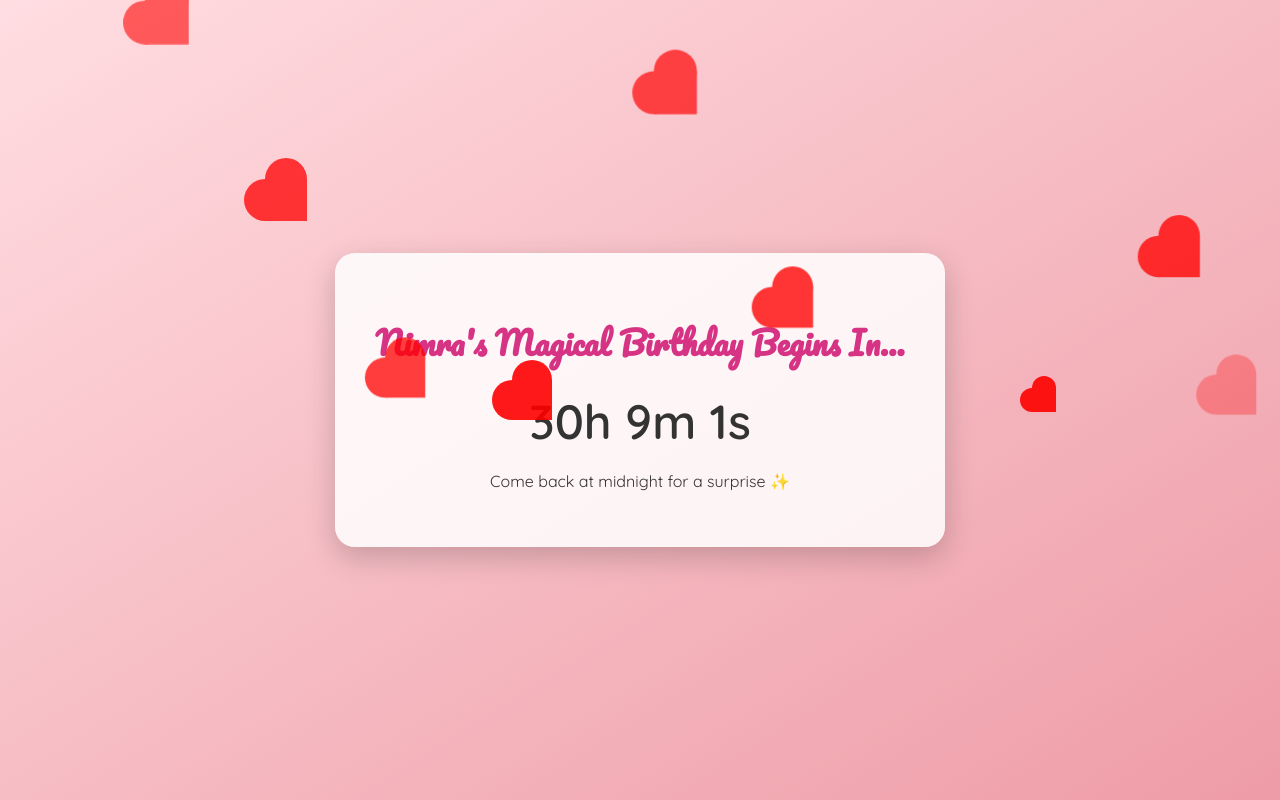
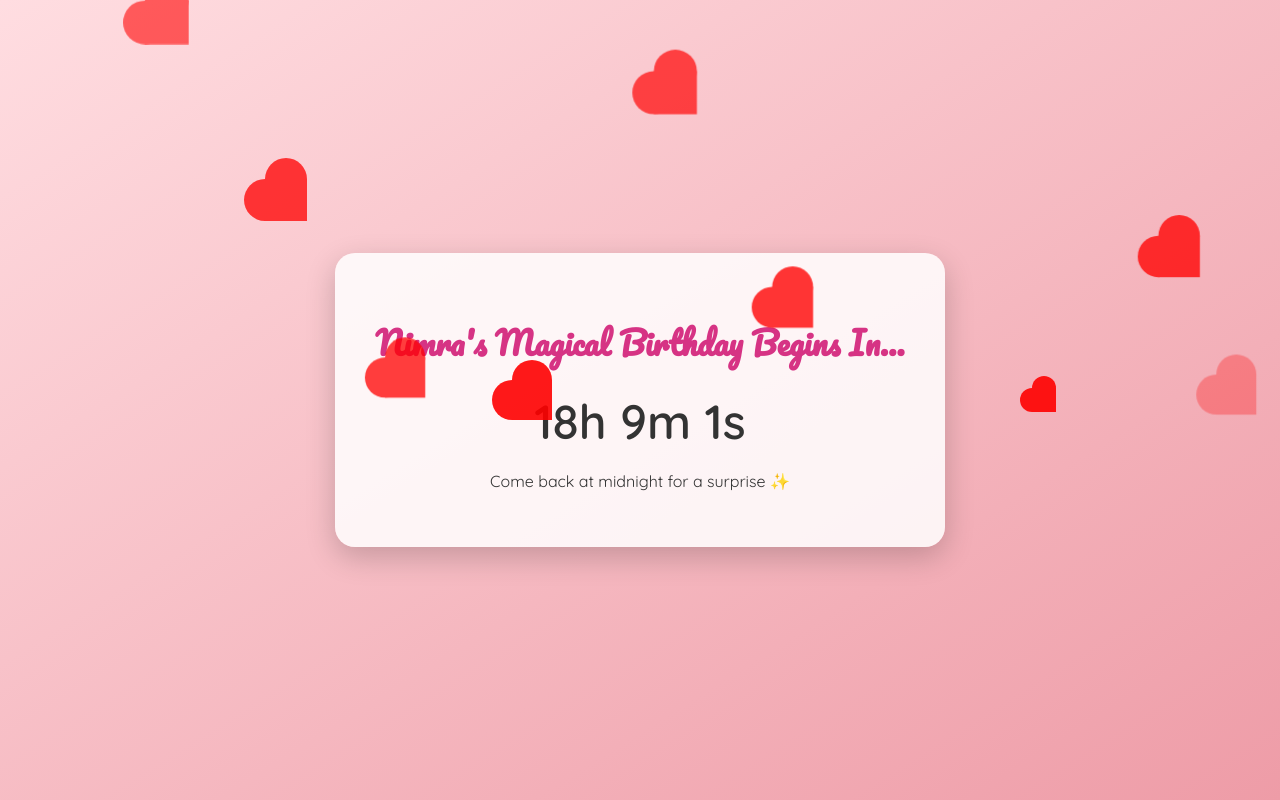
Before and after one commit to Unknown1234532/Nimraa, a plain HTML site: page index.html in a window 1280 px wide. Drawn offline with Linux system fonts and the light colour scheme.

Commit message:
Update index.html

```diff
--- a/index.html
+++ b/index.html
@@ -70,7 +70,7 @@
         targetTime = new Date().getTime() + 10 * 1000; // 10 seconds from now
       } else {
         // August 8, 2025, 12:00 PM Pakistan Time (UTC+5)
-        targetTime = new Date("2025-08-08T07:00:00Z").getTime(); // UTC equivalent
+        targetTime = new Date("2025-08-07T19:00:00Z").getTime(); // UTC equivalent
       }
 
       function updateCountdown() {
```
